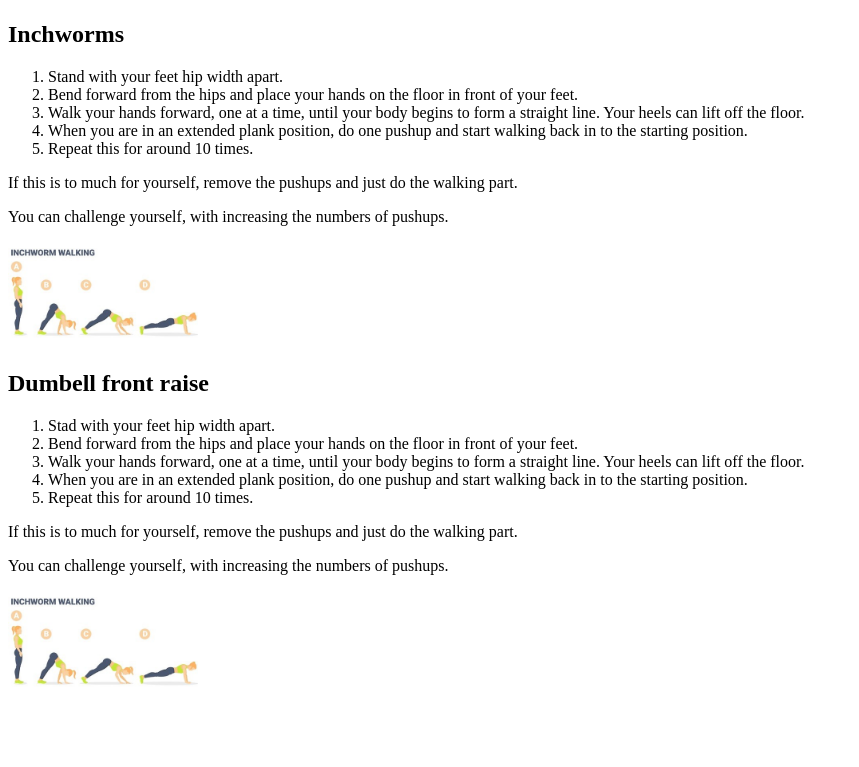
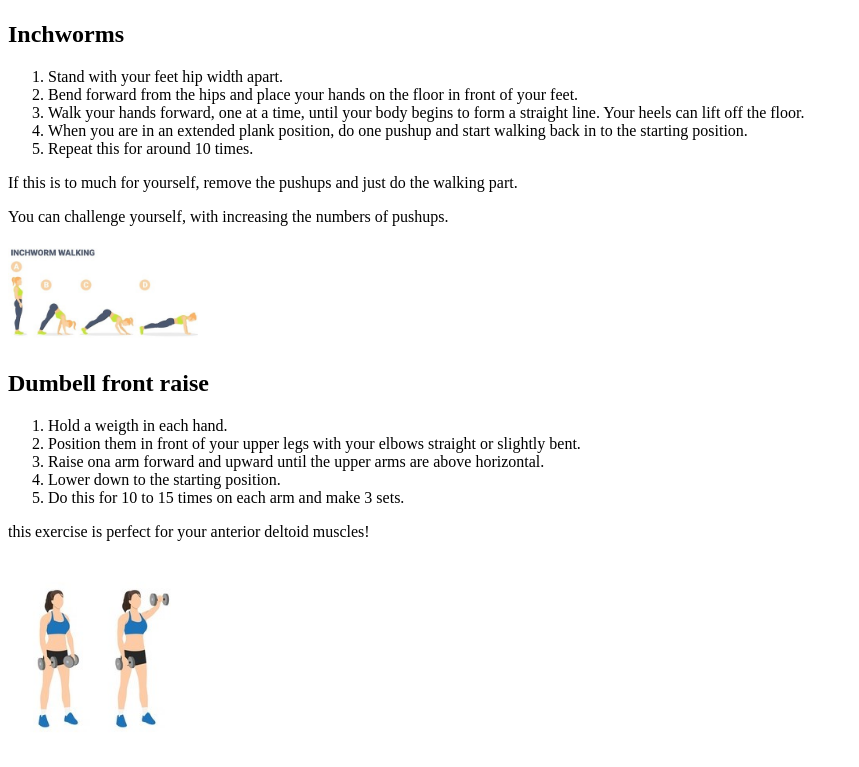
Before and after one commit to WMC-AHIF-2021/Go-Healthy, a plain HTML site: page html/MainPage/upperBodyExercises/upperBodyExercises.html in a window 1280 px wide. Shown: the part 1980-2747 px from the top of the page, without its empty margins (0-859 px from the left). Before the commit the page ends 2687 px from the top, so only its background shows below. Drawn offline with Linux system fonts and the light colour scheme.

Commit message:
updated upperbody exercises

```diff
--- a/html/MainPage/upperBodyExercises/upperBodyExercises.html
+++ b/html/MainPage/upperBodyExercises/upperBodyExercises.html
@@ -82,15 +82,14 @@
             <section>
                 <h2>Dumbell front raise</h2>
                 <ol>
-                    <li>Stad with your feet hip width apart.</li>
-                    <li>Bend forward from the hips and place your hands on the floor in front of your feet.</li>
-                    <li>Walk your hands forward, one at a time, until your body begins to form a straight line. Your heels can lift off the floor.</li>
-                    <li>When you are in an extended plank position, do one pushup and start walking back in to the starting position.</li>
-                    <li>Repeat this for around 10 times.</li>
+                    <li>Hold a weigth in each hand.</li>
+                    <li>Position them in front of your upper legs with your elbows straight or slightly bent.</li>
+                    <li>Raise ona arm forward and upward until the upper arms are above horizontal.</li>
+                    <li>Lower down to the starting position.</li>
+                    <li>Do this for 10 to 15 times on each arm and make 3 sets.</li>
                 </ol>
-                <p>If this is to much for yourself, remove the pushups and just do the walking part.</p>
-                <p>You can challenge yourself, with increasing the numbers of pushups.</p>
-                <img src="inchworms.jpg" alt="Women doing inchworms" class="picture">
+                <p>this exercise is perfect for your anterior deltoid muscles!</p>
+                <img src="dumbellFrontRaise.jpg" alt="Women doing dumbell front raise" class="picture">
             </section>
         </article>
     </body>
```
Also changed, not shown: html/MainPage/upperBodyExercises/dumbellFrontRaise.jpg (added).
